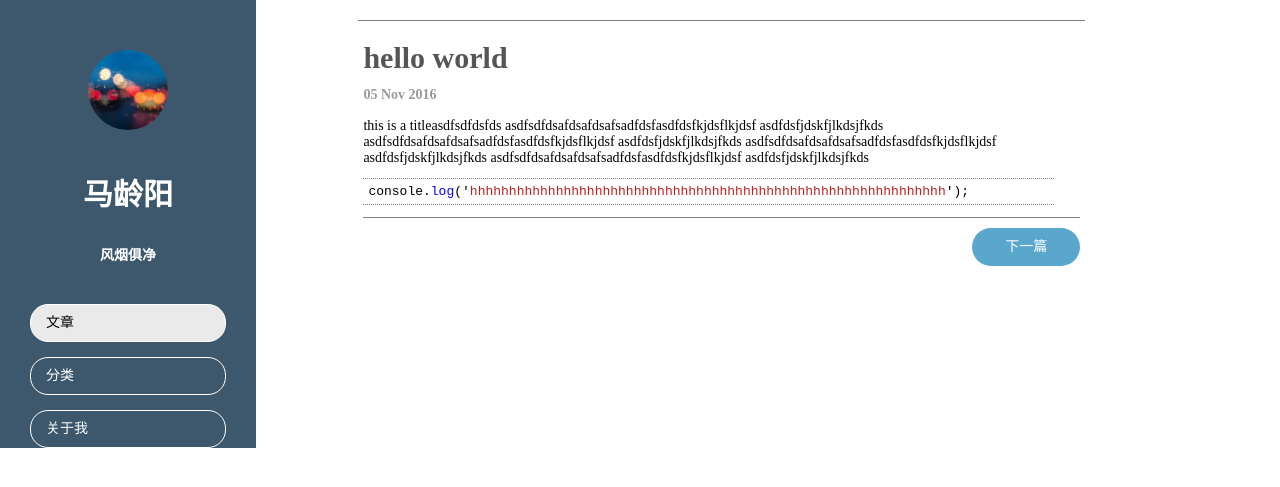
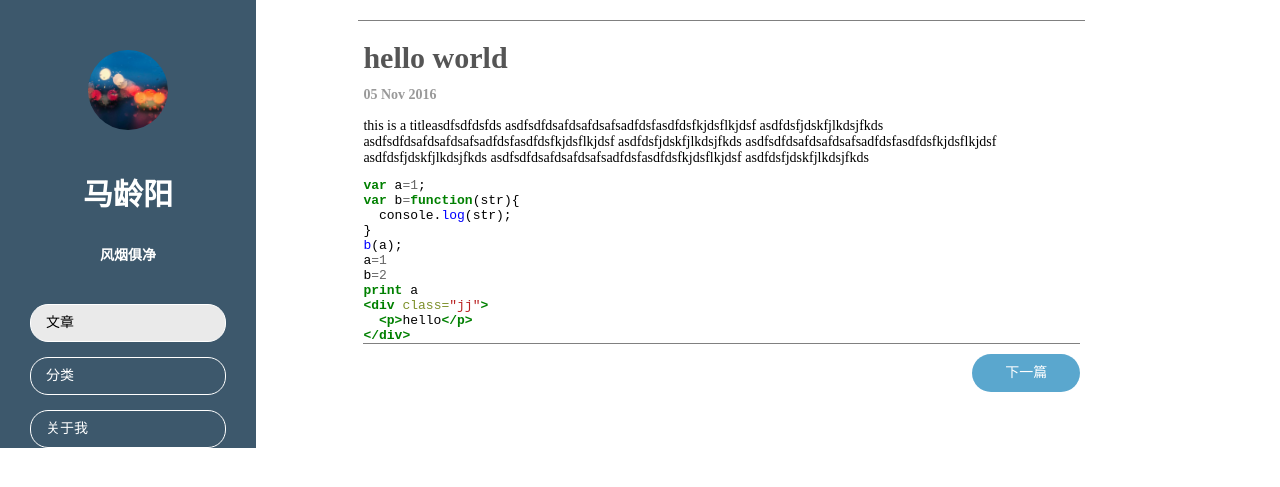
Before and after one commit to mly-zju/mly-zju.github.com, a Jekyll site: the page built from _posts/2016-11-05-test.md, in a window 1280 px wide. Shown: the top 487 px of the page. Built offline with Jekyll 4.4.1, drawn with Linux system fonts in a browser that asks for light colours; nearby versions of some CDN libraries; Markdown is read by kramdown in place of the engine named in the settings; comment, search, counter and statistics services are not loaded.

Commit message:
test markdown code

````diff
--- a/_config.yml
+++ b/_config.yml
@@ -3,3 +3,6 @@ paginate: 8
 paginate_path: "page:num"
 gems: [jekyll-paginate]
 highlighter: rouge
+markdown: redcarpet
+redcarpet:
+    extensions: ["fenced_code_blocks", "autolink", "tables", "strikethrough"]
--- a/_posts/2016-11-05-test.md
+++ b/_posts/2016-11-05-test.md
@@ -14,7 +14,22 @@ asdfdsfjdskfjlkdsjfkds
 asdfsdfdsafdsafdsafsadfdsfasdfdsfkjdsflkjdsf
 asdfdsfjdskfjlkdsjfkds
 
+```javascript
+var a=1;
+var b=function(str){
+  console.log(str);
+}
+b(a);
+```
 
-{% highlight javascript %}
-console.log('hhhhhhhhhhhhhhhhhhhhhhhhhhhhhhhhhhhhhhhhhhhhhhhhhhhhhhhhhhhhh');
-{% endhighlight %}
+```python
+a=1
+b=2
+print a
+```
+
+```html
+<div class="jj">
+  <p>hello</p>
+</div>
+```
````
